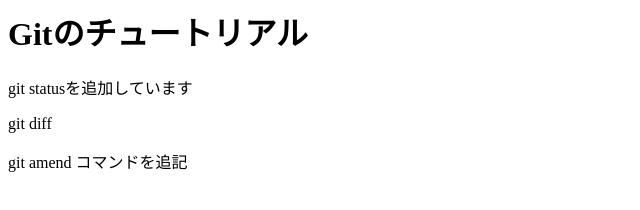
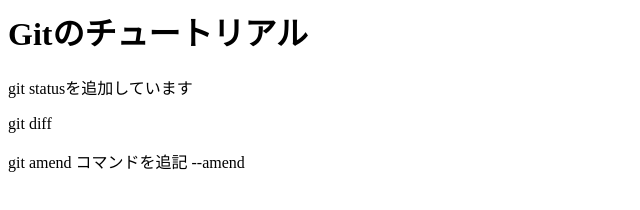
Before and after one commit to oda1211/git_tutorial, a plain HTML site: page index.html in a window 1280 px wide. Shown: the full height of the page, 0-640 px from the left. Drawn offline with Linux system fonts and the light colour scheme.

Commit message:
git amend second

```diff
--- a/index.html
+++ b/index.html
@@ -1,4 +1,4 @@
 <h1>Gitのチュートリアル</h1>
 <p>git statusを追加しています</p>
 <p>git diff</p>
-<p>git amend コマンドを追記</p>
+<p>git amend コマンドを追記 --amend</p>
```
